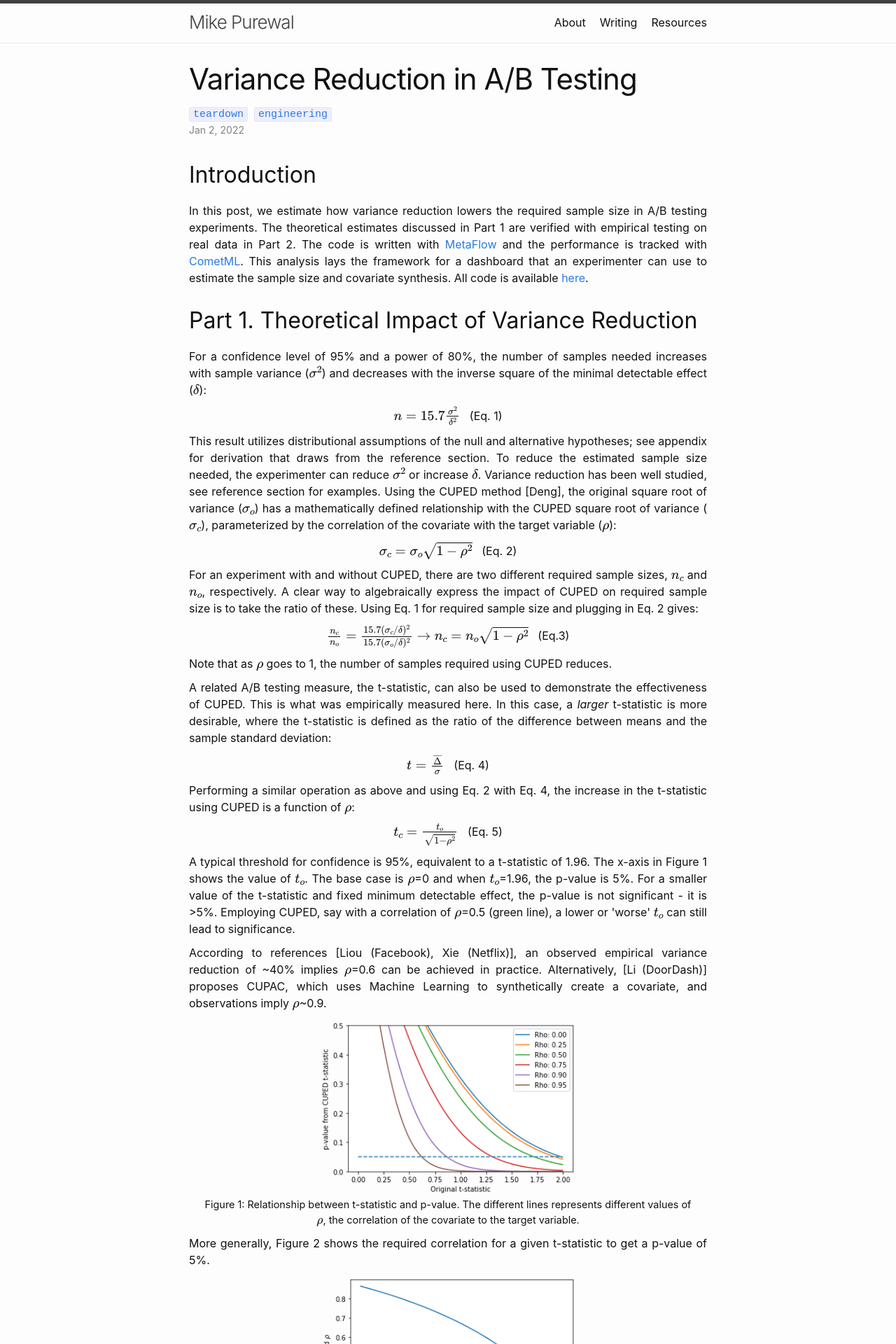
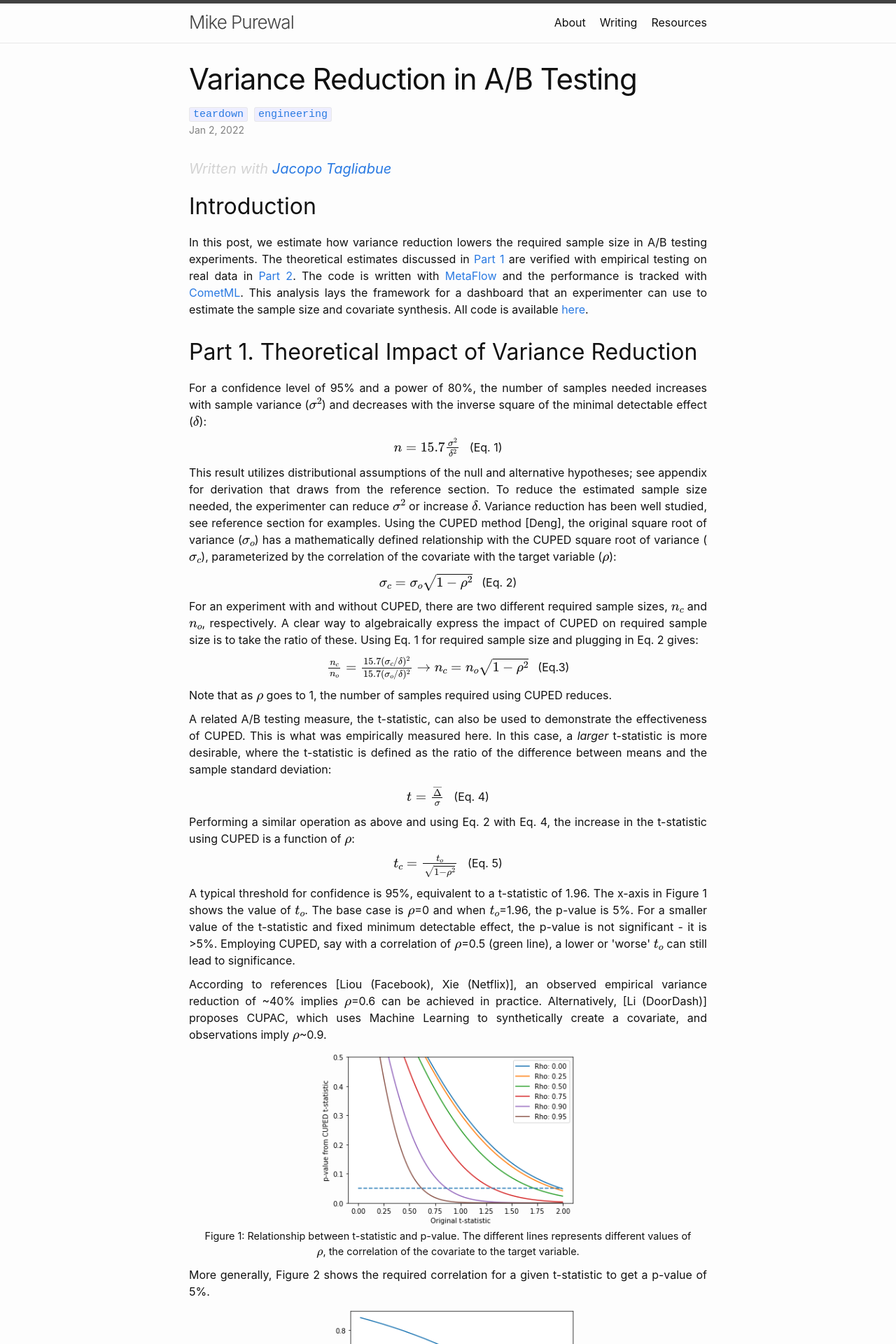
Before and after one commit to meninder/amplify-website, a Jekyll site: the page built from _posts/2022-01-02-variance-reduction-in-ab-testing.html, in a window 1280 px wide. Shown: the top 1920 px of the page at 70% size. Built offline with Jekyll 4.4.1, drawn with Linux system fonts in a browser that asks for light colours; formulas are drawn with MathJax 3.

Commit message:
added author to post

```diff
--- a/_posts/2022-01-02-variance-reduction-in-ab-testing.html
+++ b/_posts/2022-01-02-variance-reduction-in-ab-testing.html
@@ -8,11 +8,12 @@ caption: "Demonstration of the impact of variance reduction"
 ---
 
 <div class="post-part">
+    <p class="author-subtitle">Written with <a href="https://www.linkedin.com/in/jacopotagliabue/">Jacopo Tagliabue</a></p>
     <h2 id="introduction">Introduction</h2>
     <div class="post-paragraph">
         In this post, we estimate how variance reduction lowers the required sample size in A/B testing experiments. The
-        theoretical estimates discussed in Part 1 are verified with empirical testing on real data in Part 2. The code
-        is
+        theoretical estimates discussed in <a href="#part-1-theoretical-impact-of-variance-reduction">Part 1</a> are
+        verified with empirical testing on real data in <a href="#part-2-empirical-confirmation">Part 2</a>. The code is
         written with <a href="https://metaflow.org/">MetaFlow</a> and the performance is tracked with <a
             href="https://www.comet.ml/site/">CometML</a>. This analysis lays the framework for a dashboard
         that an experimenter can use to estimate the sample size and covariate synthesis.  All code is available <a
@@ -22,7 +23,7 @@ caption: "Demonstration of the impact of variance reduction"
 
 
 <div class="post-part">
-    <h2>Part 1. Theoretical Impact of Variance Reduction</h2>
+    <h2 id="part-1-theoretical-impact-of-variance-reduction">Part 1. Theoretical Impact of Variance Reduction</h2>
     <div class="post-paragraph">
         For a confidence level of 95% and a power of 80%, the number of samples needed increases with sample variance
         ($\sigma^2$) and decreases with the inverse square of the minimal detectable effect ($\delta$):
@@ -113,7 +114,7 @@ caption: "Demonstration of the impact of variance reduction"
 </div>
 
 <div class="post-part">
-    <h2>Part 2. Empirical Confirmation</h2>
+    <h2 id="part-2-empirical-confirmation">Part 2. Empirical Confirmation</h2>
     <h3>2.1 Data Description and Modifications</h3>
     <div class="post-paragraph">
         Data was downloaded from the <a href="https://github.com/coveooss/SIGIR-ecom-data-challenge">Coveo SIGIR
--- a/_sass/minima/_layout.scss
+++ b/_sass/minima/_layout.scss
@@ -295,6 +295,12 @@ margin-top:10px;
 text-align: justify;
 }
 
+.author-subtitle{
+    color:lightgrey;
+    font-size: 125%;
+    font-style: italic;
+
+}
 /**
 * Figure
 */
```
Also changed, not shown: _posts/2021-12-15-books-and-courses.html (+7 -6 lines).
